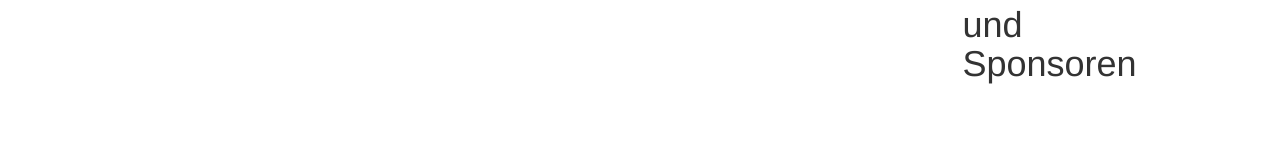
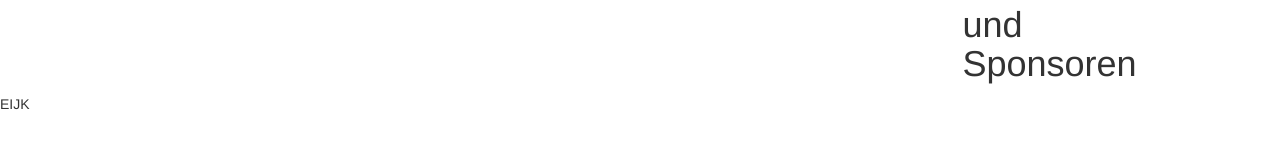
Before and after one commit to susedev/test, a Jekyll site: the page built from download.html, in a window 1280 px wide. Shown: the part 292-441 px from the top of the page. Built offline with Jekyll 4.4.1, drawn with Linux system fonts in a browser that asks for light colours; nearby versions of some CDN libraries.

Commit message:
Update page.html

```diff
--- a/_layouts/page.html
+++ b/_layouts/page.html
@@ -28,3 +28,5 @@ layout: base
 </div>
 </div>
 </div>
+
+<div id="footer">EIJK</div>
```
